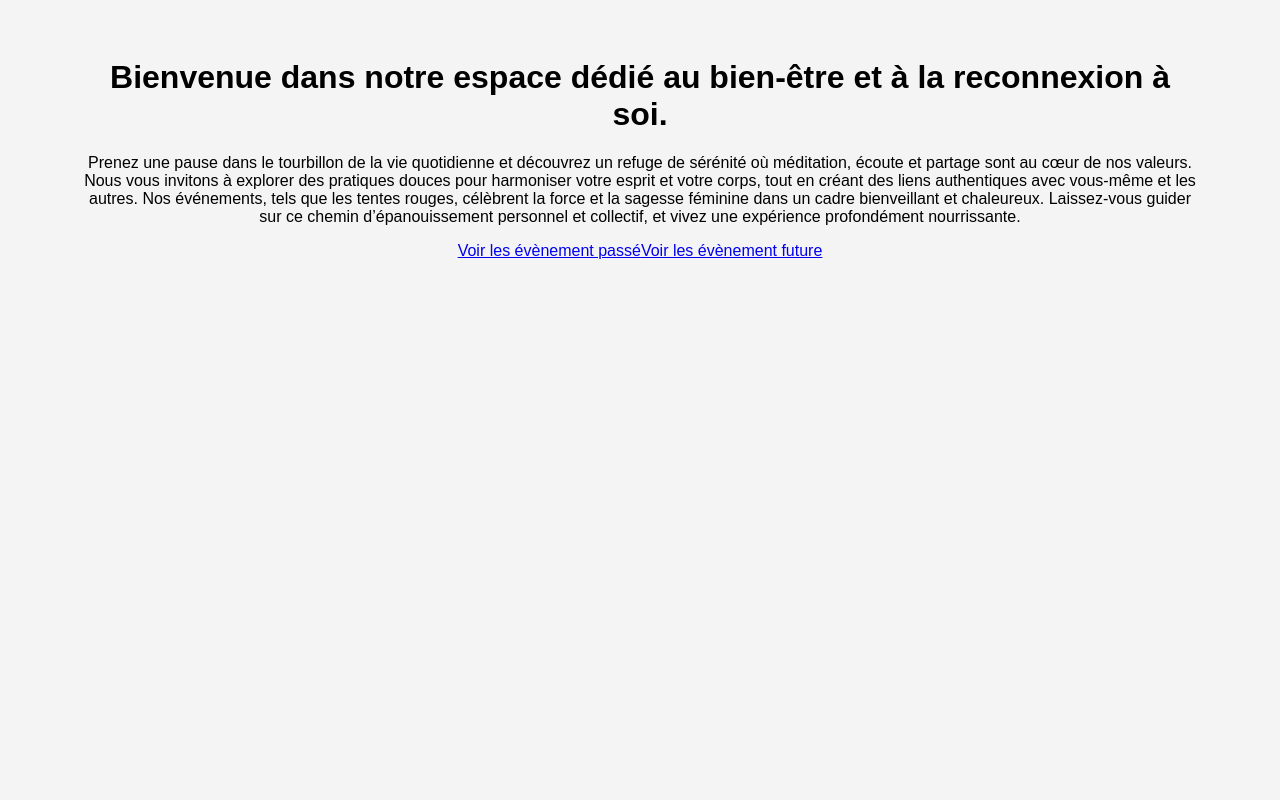
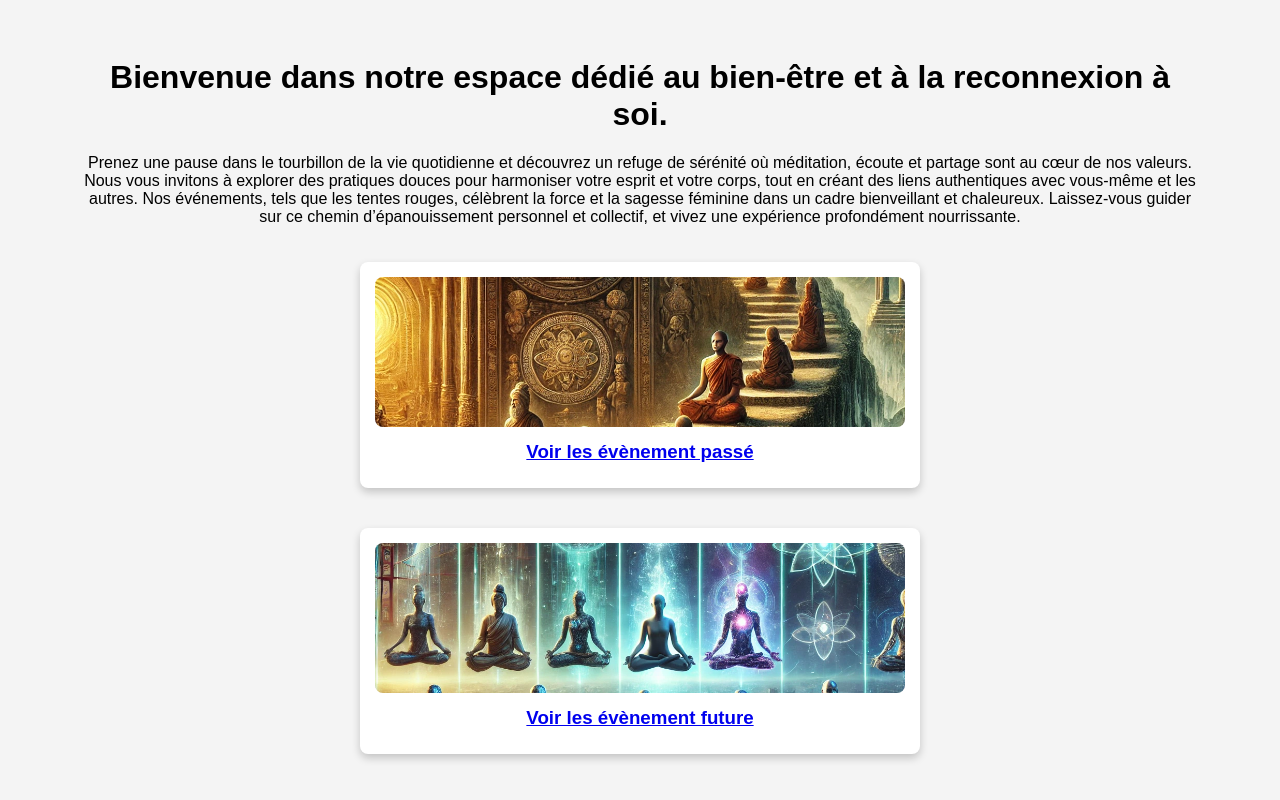
Before and after one commit to SukiTsu/site-ujuicy, a React (Vite) app: page / in a window 1280 px wide. Shown: the part 821-1621 px from the top of the page. Before the commit the page ends 1161 px from the top, so only its background shows below. Built offline with nearby package versions, Linux system fonts and the light colour scheme; no server answers.

Commit message:
Conception boutton image, ajout de l'heure au évènement et affichage au bon format des date

```diff
--- a/src/ClassEvement.tsx
+++ b/src/ClassEvement.tsx
@@ -1,3 +1,9 @@
+const days = ["Dimanche", "Lundi", "Mardi", "Mercredi", "Jeudi", "Vendredi", "Samedi"];
+      const months = [
+        "Janvier", "Février", "Mars", "Avril", "Mai", "Juin",
+        "Juillet", "Août", "Septembre", "Octobre", "Novembre", "Décembre"
+      ];
+
 export class Evenement {
     titre:string
     imagId: string;
@@ -6,6 +12,7 @@ export class Evenement {
     duree:string;
     prix:string;
     localisation:string;
+
 
     constructor(titre:string, imgSrc: string, contenu: string, date: Date, duree: string, prix:string, localisation:string) {
 
@@ -24,6 +31,19 @@ export class Evenement {
       this.localisation = localisation
     }
 
+    dateToString = (): string => {
+
+
+      const day = days[this.date.getDay()]; // Nom du jour
+      const month = months[this.date.getMonth()]; // Nom du mois
+      const dateNum = String(this.date.getDate()).padStart(2, "0"); // Jour (avec 0 devant si nécessaire)
+      const year = this.date.getFullYear(); // Année
+      const hours = String(this.date.getHours()).padStart(2, "0"); // Heures (avec 0 devant si nécessaire)
+      const minutes = String(this.date.getMinutes()).padStart(2, "0"); // Minutes
+
+      return `${dateNum} ${day} ${month} ${year}, à ${hours}h${minutes}`;
+    };
+
     toString():string{
       return `${this.titre}, ${this.imagId}, ${this.date}`;
     }
--- a/src/GetData.tsx
+++ b/src/GetData.tsx
@@ -52,7 +52,13 @@ export class ManagerEvent {
                     const tmpTitre = data[i].titre;
                     const tmpImage = data[i].image;
                     const tmpContenu = data[i].contenu;
+
+                    const tmpHeure = data[i].heure;
+                    const [hours, minutes] = tmpHeure.split("h").map(Number);
                     const tmpDate = new Date(data[i].date);
+                    tmpDate.setHours(hours)
+                    tmpDate.setMinutes(minutes)
+
                     const tmpDuree = data[i].duree;
                     const tmpPrix = data[i].prix;
                     const tmpLocalisation = data[i].tmpLocalisation;
--- /dev/null
+++ b/src/assets/style/styleContainerButtonImage.css
@@ -0,0 +1,33 @@
+
+  /* Conteneur principal */
+  .container-button {
+    padding: 20px;
+    width: 50%;
+    justify-self: center;
+  }
+
+
+  /* Style des cartes d'événement */
+  .card-button {
+    background: white;
+    border-radius: 8px;
+    box-shadow: 0 4px 8px rgba(0, 0, 0, 0.2);
+    padding: 15px;
+    cursor: pointer;
+    transition: transform 0.2s;
+  }
+
+  .card-button:hover {
+    transform: scale(1.05);
+  }
+
+  .card-button img {
+    width: 100%;
+    height: 150px;
+    object-fit: cover;
+    border-radius: 8px;
+  }
+
+  .card-button h3 {
+    margin: 10px 0;
+  }
--- a/src/assets/style/styleContainerEvenement.css
+++ b/src/assets/style/styleContainerEvenement.css
@@ -1,11 +1,3 @@
-/* Reset et styles généraux */
-body {
-    font-family: Arial, sans-serif;
-    background-color: #f4f4f4;
-    margin: 0;
-    padding: 0;
-    text-align: center;
-  }
 
   /* Conteneur principal */
   .container {
--- a/src/assets/style/styleIndex.css
+++ b/src/assets/style/styleIndex.css
@@ -1,3 +1,10 @@
+body {
+    font-family: Arial, sans-serif;
+    background-color: #f4f4f4;
+    margin: 0;
+    padding: 0;
+    text-align: center;
+  }
 .content {
     margin: 80px 80px 80px 80px;
 }
--- /dev/null
+++ b/src/component/ContainerButonImage.tsx
@@ -0,0 +1,27 @@
+import "../assets/style/styleContainerButtonImage.css";
+
+interface Props{
+    src:string;
+    img:string;
+    lien:string;
+}
+
+const ContainerButtonImage:React.FC<Props> =({src,img,lien}) => {
+
+    return (
+        <>
+
+            <div className="container-button">
+            <a href={lien}>
+                    <div key={src} className="card-button">
+                        <img src={img}/>
+                        <h3>{src}</h3>
+                    </div>
+                </a>
+            </div>
+
+      </>
+    );
+  };
+
+export default ContainerButtonImage;
--- a/src/component/ContainerEvenement.tsx
+++ b/src/component/ContainerEvenement.tsx
@@ -18,7 +18,7 @@ const ContainerEvenement:React.FC<Props> =({evenement}) => {
 
 
               <h3>{evenement.titre}</h3>
-              <p>Date : {evenement.date.toString()}</p>
+              <p>Date : {evenement.dateToString()}</p>
             </div>
 
 
--- a/src/page/Home.tsx
+++ b/src/page/Home.tsx
@@ -2,6 +2,7 @@
 import NavBarre from "../component/NavBarre"
 import { DateFilterType } from "../GetData"
 import "../assets/style/styleIndex.css"
+import ContainerButtonImage from "../component/ContainerButonImage"
 
 const Home =({}) => {
 
@@ -15,8 +16,8 @@ const Home =({}) => {
                     Nos événements, tels que les tentes rouges, célèbrent la force et la sagesse féminine dans un cadre bienveillant et chaleureux.
                     Laissez-vous guider sur ce chemin d’épanouissement personnel et collectif, et vivez une expérience profondément nourrissante.</p>
 
-                <a href={`/evenement/${DateFilterType.PAST}`}>Voir les évènement passé</a>
-                <a href={`/evenement/${DateFilterType.FUTURE}`}>Voir les évènement future</a>
+                <ContainerButtonImage src="Voir les évènement passé" img="./event_passe.webp" lien={`/evenement/${DateFilterType.PAST}`} />
+                <ContainerButtonImage src="Voir les évènement future" img="./event_futur.webp" lien={`/evenement/${DateFilterType.FUTURE}` }/>
             </div>
         </>
     )
--- a/src/page/PageEvenementType.tsx
+++ b/src/page/PageEvenementType.tsx
@@ -29,7 +29,9 @@ const PageEvenementType:React.FC<Props> =({ getEvenement }) => {
             <NavBarre strTitre={`Les évènements ${getEvenement == DateFilterType.PAST ? "passés" : "futures"}`}/>
             <div className="content">
                 <h1>Voici nos {getEvenement == DateFilterType.PAST ? "évènements passés" : "prochains évènements"}</h1>
-                {htmlEvenet}
+                <div className="events-grid">
+                    {htmlEvenet}
+                </div>
             </div>
         </>
     )
```
Also changed, not shown: public/event_futur.webp (added), public/event_passe.webp (added).
